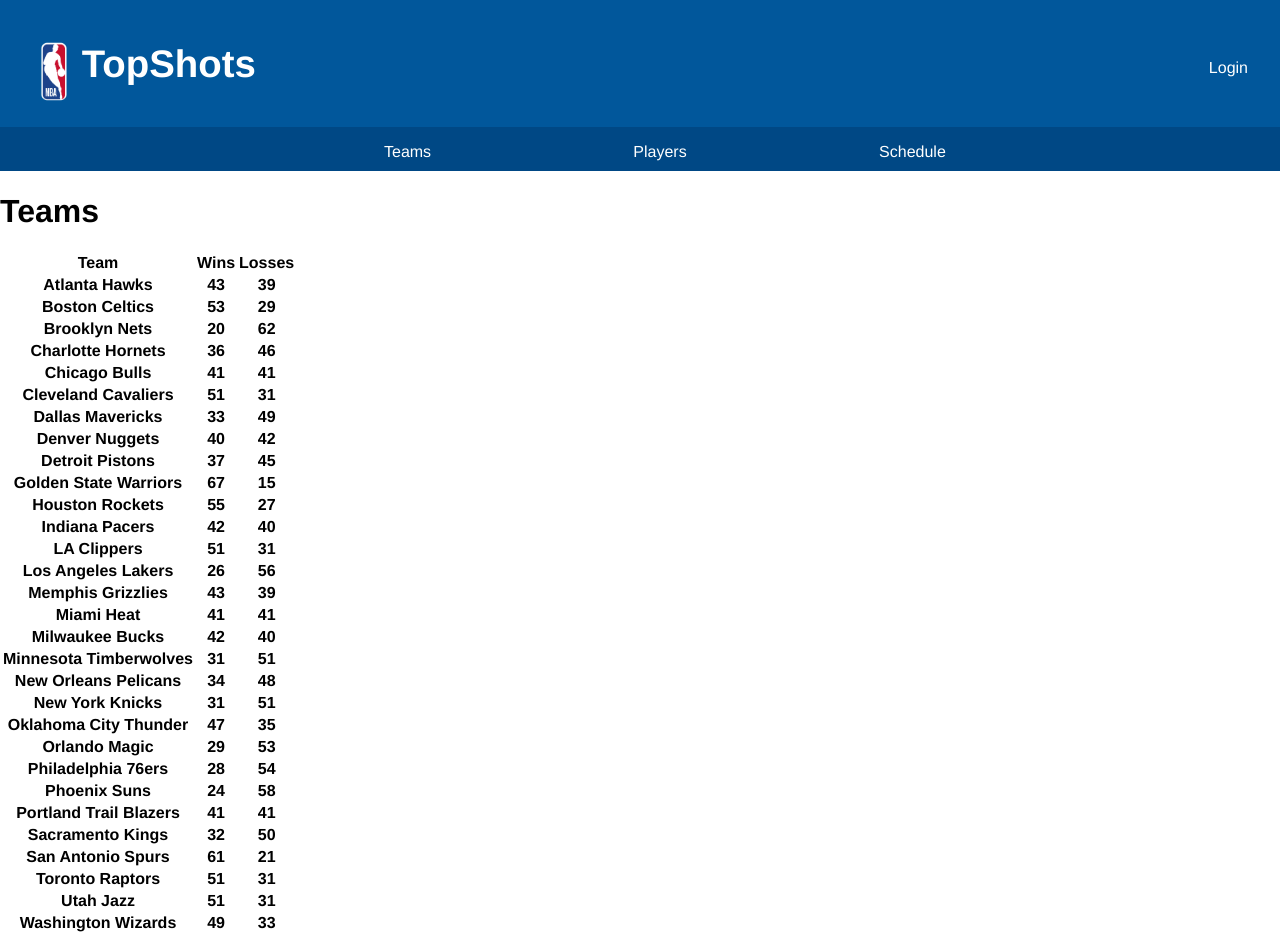
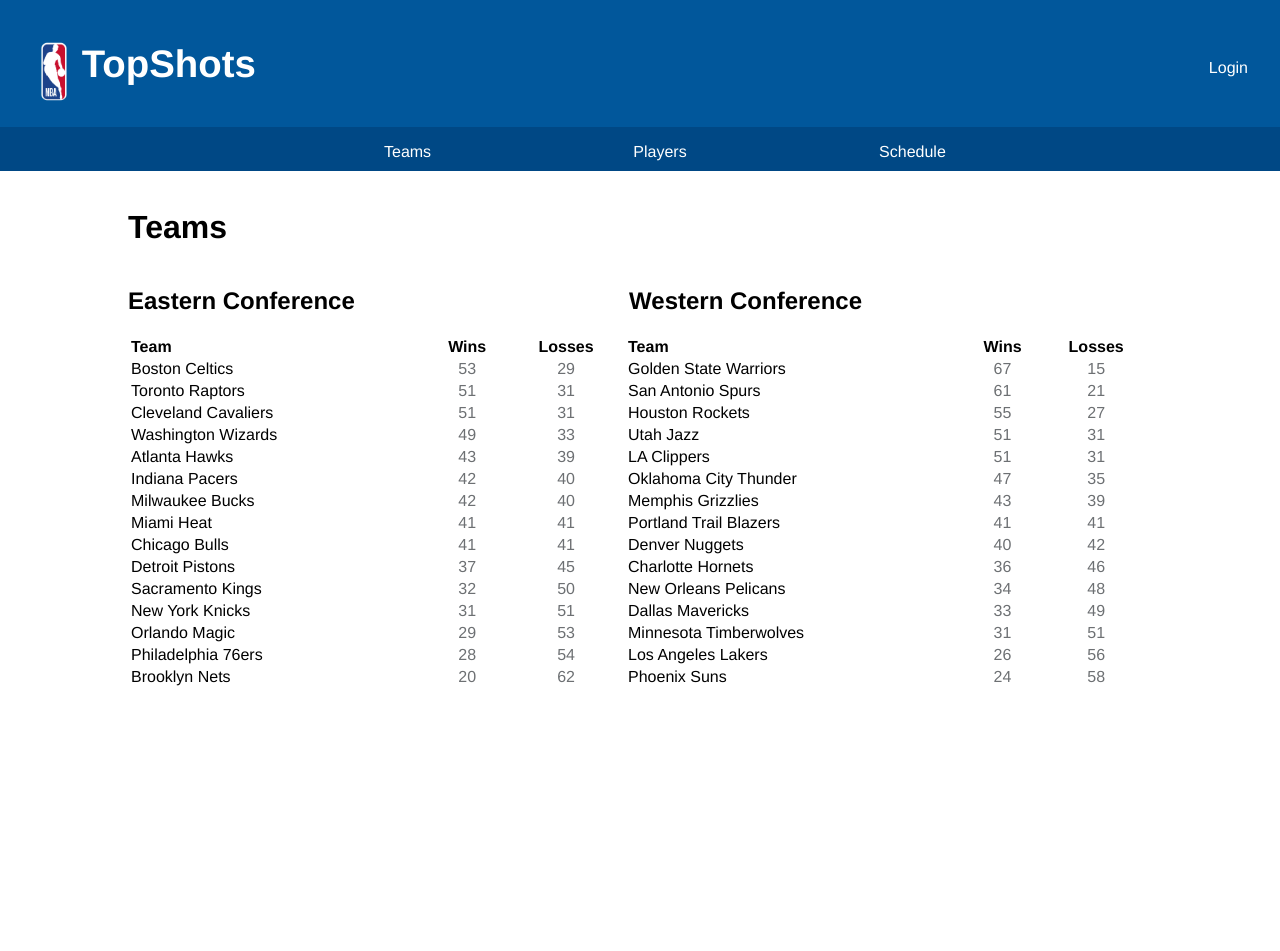
Before and after one commit to jayant95/TopShots, a PHP site: page /teams.php in a window 1280 px wide. After the commit the page ends 686 px from the top, so only its background shows below. Run offline with PHP 8.4, Linux system fonts and the light colour scheme; data comes from the database, SQL or seed files in the repository; both versions use the stored data as it was after the commit; lists and menus that the app fills with data are empty.

Commit message:
Style team page
Split up team queries by conference. Simply styled the team page. Modified team table to add conference column.

```diff
--- a/css/main.css
+++ b/css/main.css
@@ -1,6 +1,5 @@
 html {
   font-family: Helvetica, Arial, sans-serif;
-
 }
 
 body {
@@ -15,6 +14,10 @@
 
 a:hover{
   color:grey;
+}
+
+p {
+  color: #6d7073;
 }
 
 ul, li {
@@ -69,6 +72,7 @@
 .links {
   text-align: center;
   padding-bottom: 10px;
+  margin-bottom: 0;
   /* border-bottom: 2px solid black; */
 }
 
@@ -90,6 +94,7 @@
 .home-content {
   width: 80%;
   margin: 0 auto;
+  background-color: white;
 }
 
 .main-content {
@@ -143,3 +148,35 @@
 .comment-list {
   padding: 0;
 }
+
+.page-content {
+  padding: 1rem;
+  width: 80%;
+  margin: 0 auto;
+  background-color: white;
+}
+
+.team-list {
+  display: flex;
+}
+
+.conference-teams {
+  flex-grow: 1;
+}
+
+.conference-teams {
+  text-align: left;
+}
+
+.conference-teams td {
+  color: #6d7073;
+}
+
+.team-rank {
+  text-align: center;
+}
+
+.conference-header {
+  display: inline-block;
+  width: 48.5%;
+}
--- a/includes/helper_functions.php
+++ b/includes/helper_functions.php
@@ -278,4 +278,16 @@
     return $result;
   }
 
+  function getTeamByConference($conference, $db) {
+    $query="SELECT ID,name, wins,losses FROM teams WHERE conference = ? ORDER BY wins DESC";
+    $stmt=$db->prepare($query);
+    $stmt->bind_param('s',$conference);
+    $stmt->execute();
+    $stmt->store_result();
+    $result=$stmt->bind_result($teamID,$teamname, $wins,$losses);
+    while($stmt->fetch()){
+      echo "<tr><td><a href='teamdetail.php?teamID=".$teamID."'>".$teamname." </a> </td><td class='team-rank'>  ".$wins."  </td><td class='team-rank'>  ".$losses."</td></td>";
+    }
+  }
+
 ?>
--- a/teams.php
+++ b/teams.php
@@ -26,26 +26,34 @@
       require("includes/header.php");
     ?>
 
+    <div class="page-content">
 
-	<form action="" method="post">
+       	<h1>Teams</h1>
+        <h2 class="conference-header">Eastern Conference</h2>
+        <h2 class="conference-header">Western Conference</h2>
+    	<div class="team-list">
 
- 	<h1>Teams</h1>
-	<table>
-		<tr><th>Team</th><th>Wins</th><th>Losses</th></tr>
-		<?php
-			$query="SELECT ID,name, wins,losses FROM teams";
-			$stmt=$db->prepare($query);
 
-			$stmt->execute();
-			$stmt->store_result();
-			$result=$stmt->bind_result($teamID,$teamname, $wins,$losses);
-			while($stmt->fetch()){
-				echo "<tr><th><a href='teamdetail.php?teamID=".$teamID."'>".$teamname." </a> </th><th>  ".$wins."  </th><th>  ".$losses."</th></tr>";
-			}
-		?>
+      	<table class="conference-teams">
 
-	</table>
-	</form>
+      		<tr><th>Team</th><th class="team-rank">Wins</th><th class="team-rank">Losses</th></tr>
+      		<?php
+            // Get Eastern Conference
+            getTeamByConference("East", $db);
+          ?>
+
+      	</table>
+        <table class="conference-teams">
+      		<tr><th>Team</th><th class="team-rank">Wins</th><th class="team-rank">Losses</th></tr>
+      		<?php
+            // Get Eastern Conference
+            getTeamByConference("West", $db);
+          ?>
+
+      	</table>
+    	</div>
+
+  </div>
   </body>
 
 </html>
```
Also changed, not shown: teams.sql (added, +85 -0 lines).
